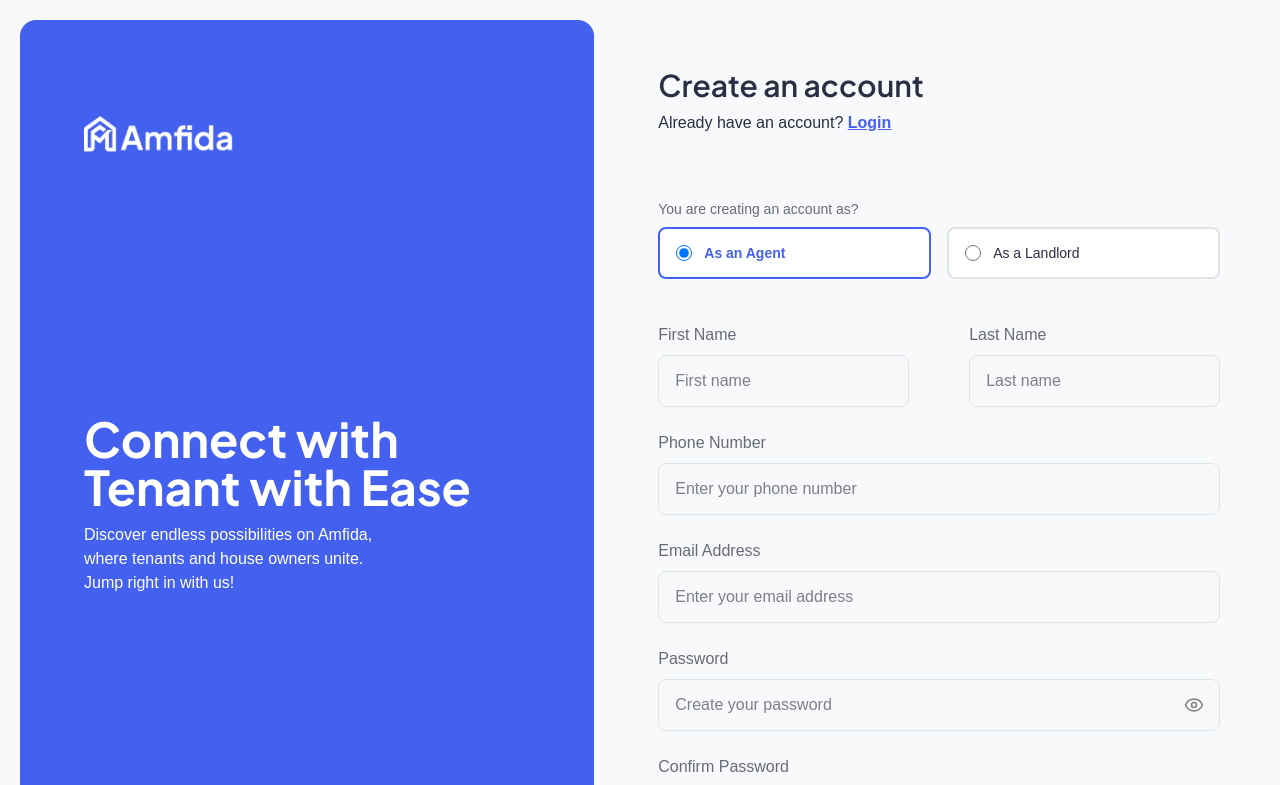
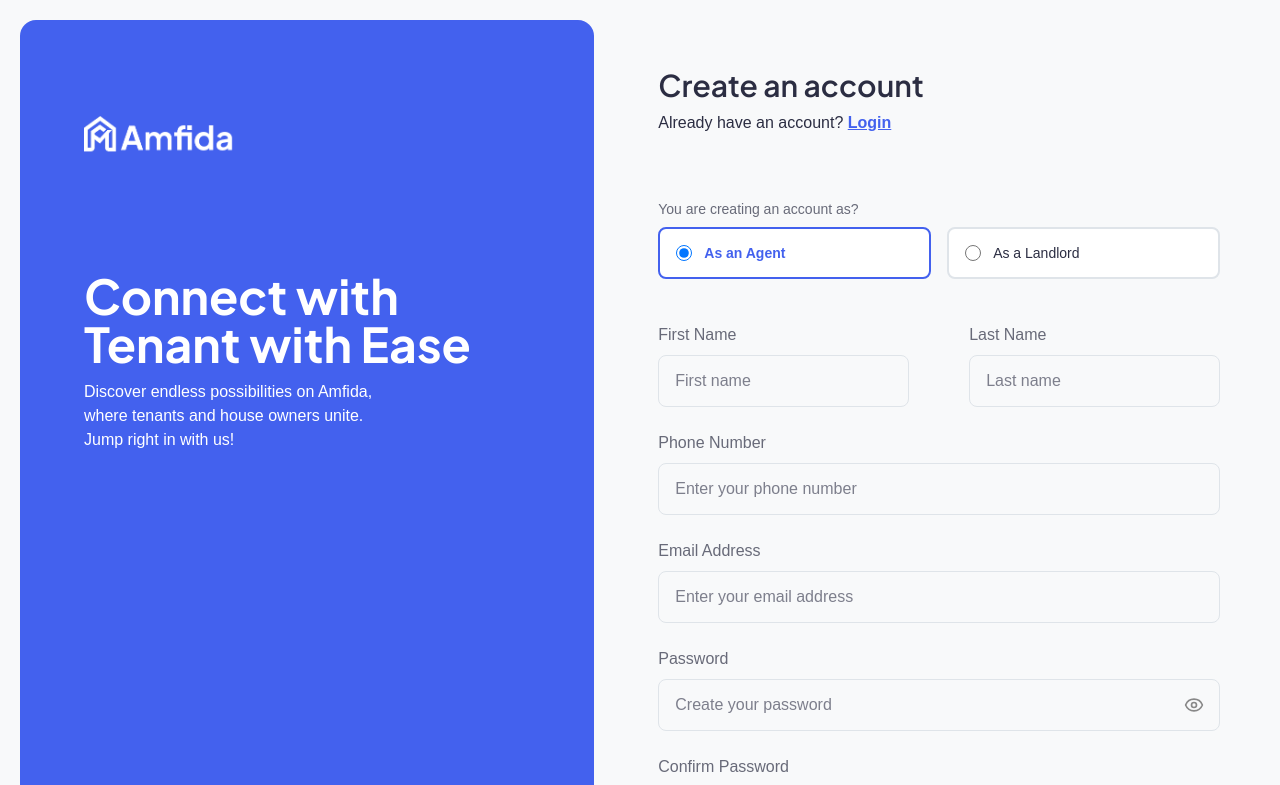
Before and after one commit to oluwaseyipd/amfida, a Next.js app: page /auth/signup in a window 1280 px wide. Shown: the top 785 px of the page. Built offline with nearby package versions, Linux system fonts and the light colour scheme.

Commit message:
refactor: reorganize signup page left panel

```diff
--- a/src/app/auth/signup/page.tsx
+++ b/src/app/auth/signup/page.tsx
@@ -15,6 +15,8 @@ export default function Signup() {
         <div className="flex flex-row  items-center gap-6 p-5">
             {/* Left side */}
             <div className="flex flex-col justify-between bg-primary-accent w-[700px] h-[950px] py-8 px-16 rounded-2xl">
+
+                <div className='flex flex-col justify-between h-[400px]'>
                     {/* Logo */}
                     <Image
                         src="/logo-w.png"
@@ -31,6 +33,7 @@ export default function Signup() {
                             where tenants and house owners unite.
                             Jump right in with us!
                         </p>
+                    </div>
                 </div>
                 {/* Sliding reviews */}
 
```
Lines whose indentation alone changed are shown as unchanged.
